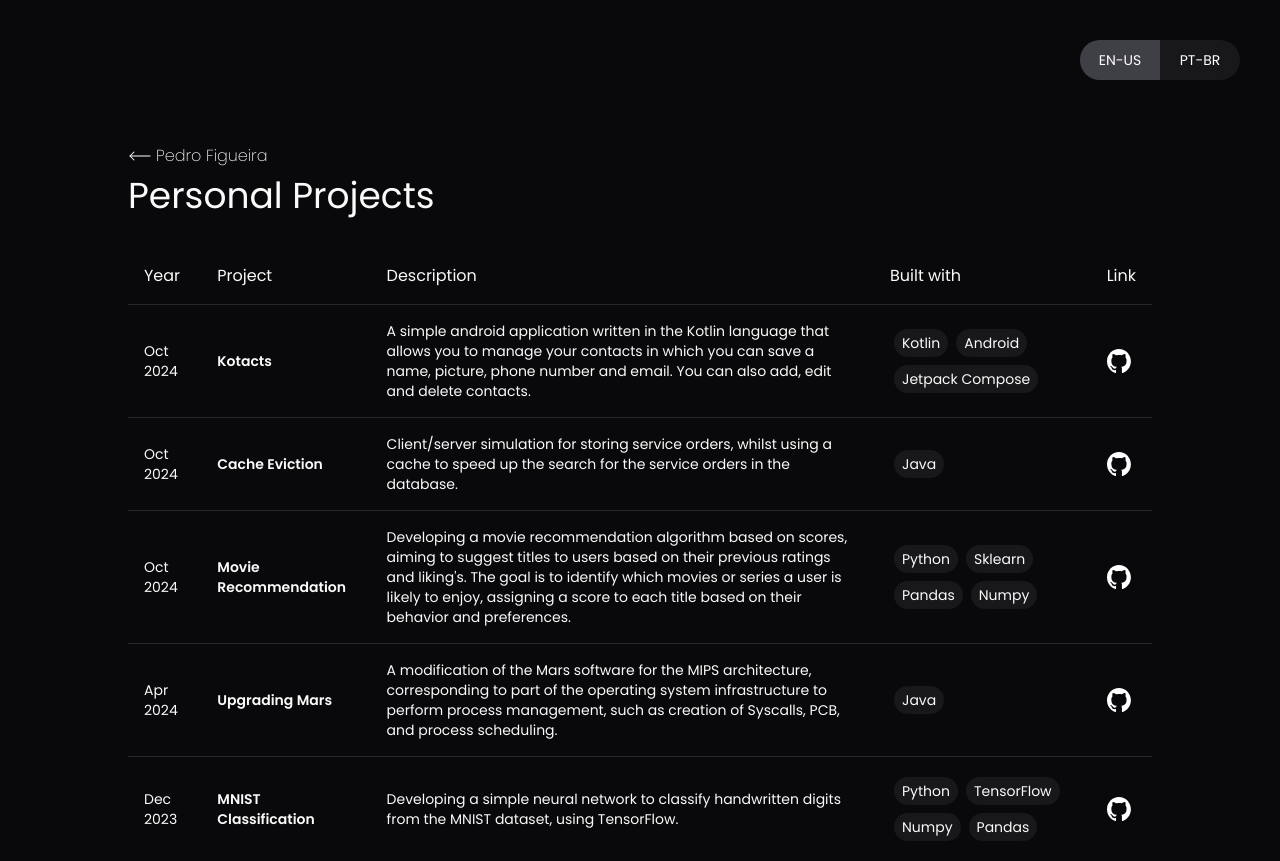
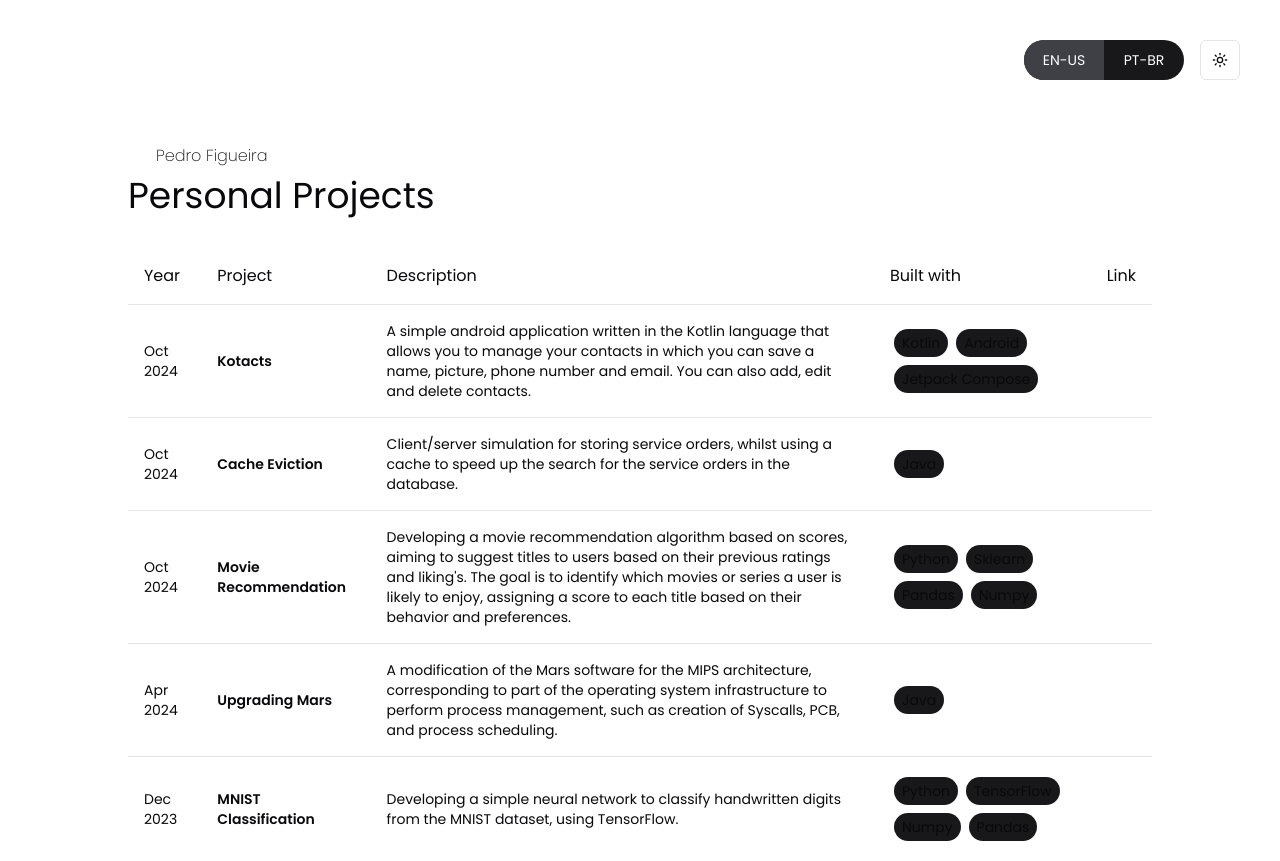
Before and after one commit to PepeuFBV/portfolio, a Next.js app: page /projects in a window 1280 px wide. Built offline with nearby package versions, Linux system fonts and the light colour scheme.

Commit message:
Added theme color switch

```diff
--- a/src/app/layout.tsx
+++ b/src/app/layout.tsx
@@ -2,6 +2,7 @@ import React from 'react'
 import { AppProvider } from '@/context/context'
 import { ThemeProvider } from '@/context/theme-provider'
 import { LanguageSwitch } from '@/components/core/LanguageSwitch'
+import { ModeToggle } from '@/components/core/ModeToggle'
 import type { Metadata } from 'next'
 import { Poppins } from 'next/font/google'
 import './globals.css'
@@ -23,12 +24,16 @@ export default function RootLayout({
             <body className={poppins.className}>
                 <ThemeProvider
                     attribute="class"
-                    defaultTheme="dark" //TODO: change back to system when ready
+                    defaultTheme="system" //TODO: change back to system when ready
                     enableSystem
                     disableTransitionOnChange
                 >
+
                     <AppProvider>
-                        <LanguageSwitch />
+                        <div className='fixed right-0 top-0 mt-10 mr-10 flex flex-col lg:flex-row items-end gap-4'>
+                            <LanguageSwitch />
+                            <ModeToggle />
+                        </div>
                         {children}
                     </AppProvider>
                 </ThemeProvider>
--- a/src/components/core/LanguageSwitch/index.tsx
+++ b/src/components/core/LanguageSwitch/index.tsx
@@ -20,7 +20,7 @@ const LanguageSwitch = () => {
     }
 
     return (
-        <div className='fixed right-0 top-0 mt-10 mr-10 flex justify-center items-center'>
+        <div className='flex justify-center items-center'>
             <div className='relative w-40 h-10 bg-zinc-900 rounded-full overflow-hidden'>
                 <motion.div
                     className='absolute top-0 left-0 w-1/2 h-full bg-zinc-700'
--- /dev/null
+++ b/src/components/core/ModeToggle/index.tsx
@@ -0,0 +1,50 @@
+'use client'
+
+import React from 'react'
+import { Moon, Sun } from 'lucide-react'
+import { useTheme } from 'next-themes'
+import { Button } from '@/components/ui/button'
+import {
+    DropdownMenu,
+    DropdownMenuContent,
+    DropdownMenuItem,
+    DropdownMenuTrigger,
+} from '@/components/ui/dropdown-menu'
+import { useAppContext } from '@/context/context'
+
+const ModeToggle = () => {
+    const { setTheme } = useTheme()
+    const { languagePos } = useAppContext()
+
+    const text = {
+        toggle: ['Toggle theme', 'Alternar tema'],
+        light: ['Light', 'Claro'],
+        dark: ['Dark', 'Escuro'],
+        system: ['System', 'Sistema'],
+    }
+
+    return (
+        <DropdownMenu>
+            <DropdownMenuTrigger asChild>
+                <Button variant="outline" size="icon">
+                    <Sun className="h-[1.2rem] w-[1.2rem] rotate-0 scale-100 transition-all dark:-rotate-90 dark:scale-0" />
+                    <Moon className="absolute h-[1.2rem] w-[1.2rem] rotate-90 scale-0 transition-all dark:rotate-0 dark:scale-100" />
+                    <span className="sr-only">{text.toggle[languagePos]}</span>
+                </Button>
+            </DropdownMenuTrigger>
+            <DropdownMenuContent align="end">
+                <DropdownMenuItem onClick={() => setTheme("light")}>
+                    {text.light[languagePos]}
+                </DropdownMenuItem>
+                <DropdownMenuItem onClick={() => setTheme("dark")}>
+                    {text.dark[languagePos]}
+                </DropdownMenuItem>
+                <DropdownMenuItem onClick={() => setTheme("system")}>
+                    {text.system[languagePos]}
+                </DropdownMenuItem>
+            </DropdownMenuContent>
+        </DropdownMenu>
+    )
+}
+
+export { ModeToggle }
```
